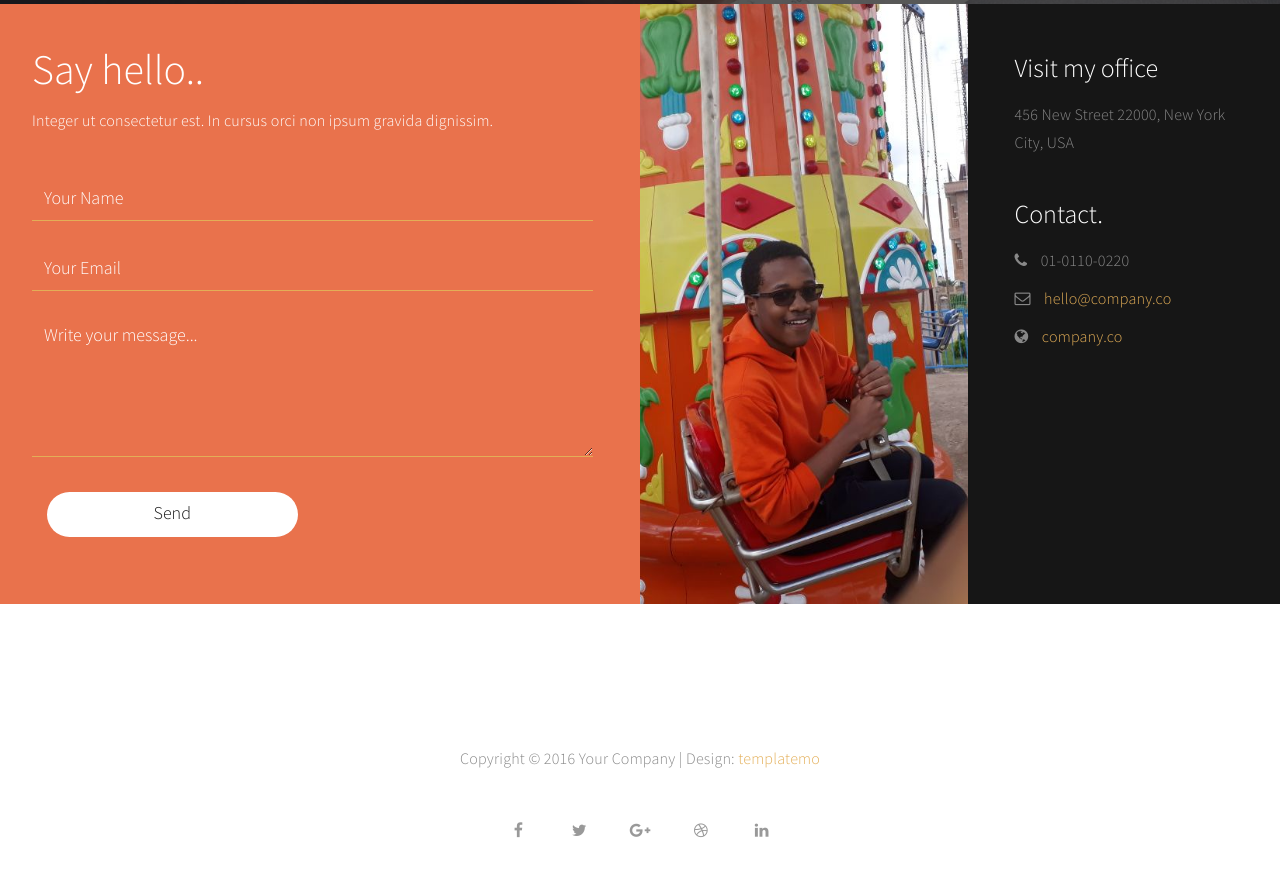
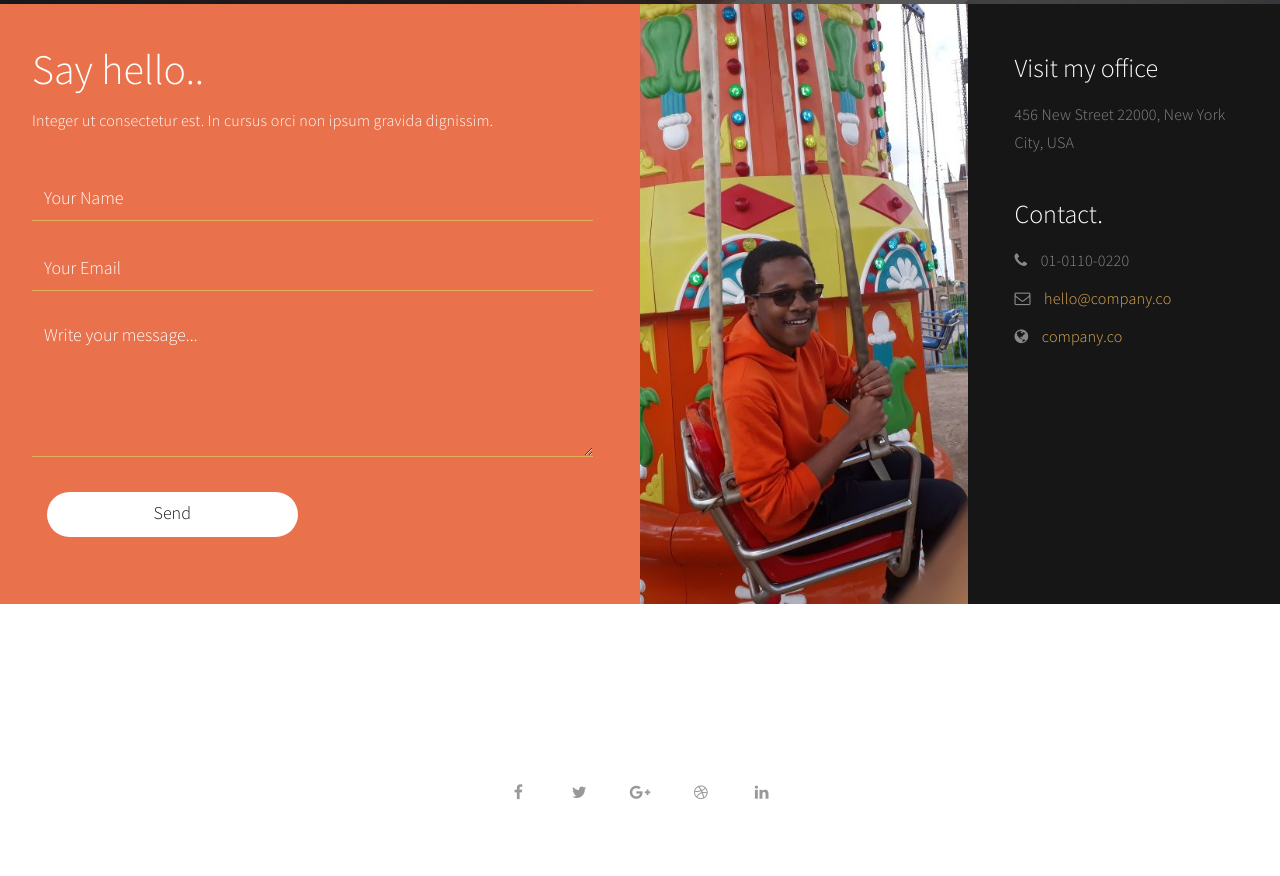
Before and after one commit to mosesmulwa-bebop/mosesmulwa-bebop.github.io, a plain HTML site: page index.html in a window 1280 px wide. Shown: the part 2833-3709 px from the top of the page. Drawn offline with Linux system fonts and the light colour scheme.

Commit message:
Update index.html

```diff
--- a/index.html
+++ b/index.html
@@ -9,11 +9,8 @@
 <meta name="author" content="templatemo">
 <meta name="viewport" content="width=device-width, initial-scale=1, maximum-scale=1">
 
-<title>Stimulus HTML CSS Template</title>
-<!--
-Stimulus Template
-http://www.templatemo.com/tm-498-stimulus
--->
+<title>Moses Mulwa</title>
+
 <link rel="stylesheet" href="css/bootstrap.min.css">
 <link rel="stylesheet" href="css/animate.css">
 <link rel="stylesheet" href="css/font-awesome.min.css">
@@ -367,11 +364,7 @@ http://www.templatemo.com/tm-498-stimulus
 		<div class="row">
 
                <div class="col-md-12 col-sm-12">
-                    <div class="wow fadeInUp footer-copyright" data-wow-delay="1.8s">
-                         <p>Copyright &copy; 2016 Your Company
 
-                    | Design: <a href="http://www.google.com/+templatemo" target="_parent">templatemo</a></p>
-                    </div>
 				<ul class="wow fadeInUp social-icon" data-wow-delay="2s">
                          <li><a href="#" class="fa fa-facebook"></a></li>
                          <li><a href="#" class="fa fa-twitter"></a></li>
```
